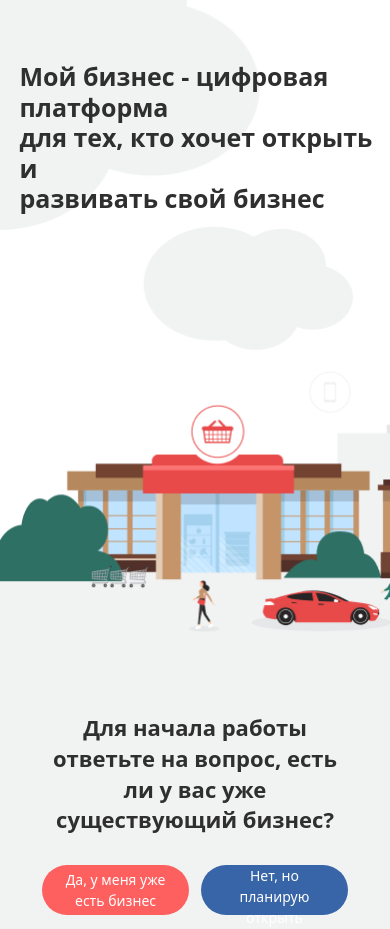
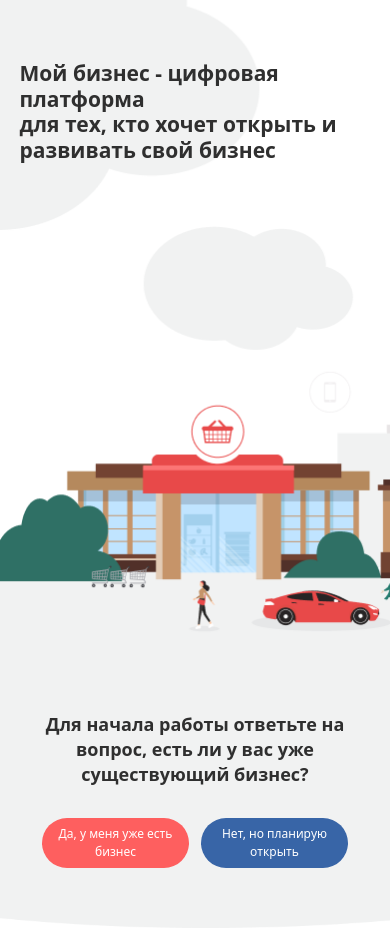
Before and after one commit to SubbotinRoman/MyBusiness-landing-page, a plain HTML site: page index.html in a window 390 px wide. Shown: the part 172-1101 px from the top of the page. Drawn offline with nearby package versions, Linux system fonts and the light colour scheme.

Commit message:
Настройка стилей адаптива для мобильных устройств

```diff
--- a/index.html
+++ b/index.html
@@ -420,7 +420,7 @@
 
         /* Главный заголовок */
         h1 {
-            font-size: 25px !important;
+            font-size: 21px !important;
             margin-left: 5%;
         }
 
@@ -449,7 +449,7 @@
 
         /* Заголовок вопроса */
         .relative h2 {
-            font-size: 22px !important;
+            font-size: 18px !important;
             line-height: 1.4;
             padding: 0 10px;
         }
@@ -471,7 +471,7 @@
         .relative button {
             width: 100% !important;
             height: 50px !important;
-            font-size: 14px !important;
+            font-size: 12px !important;
             text-align: center !important;
             padding: 0 15px !important;
         }
```
